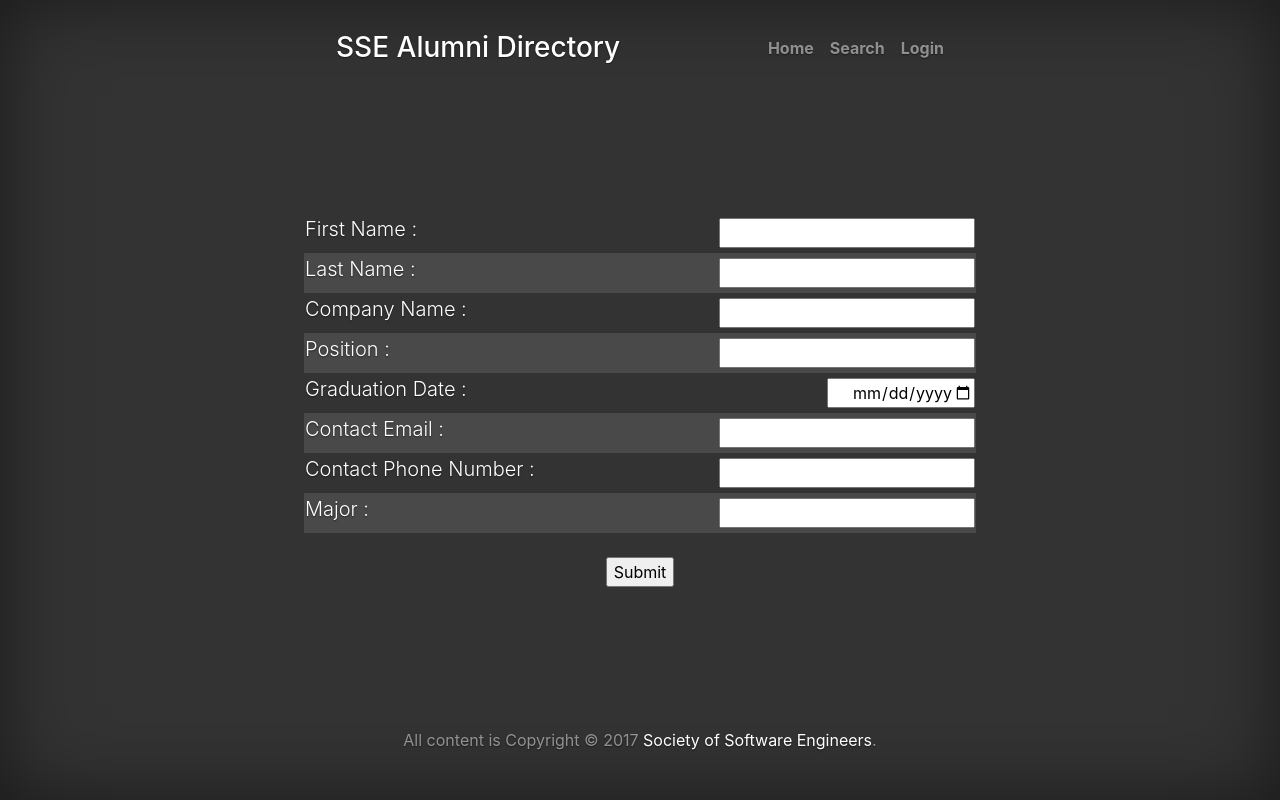
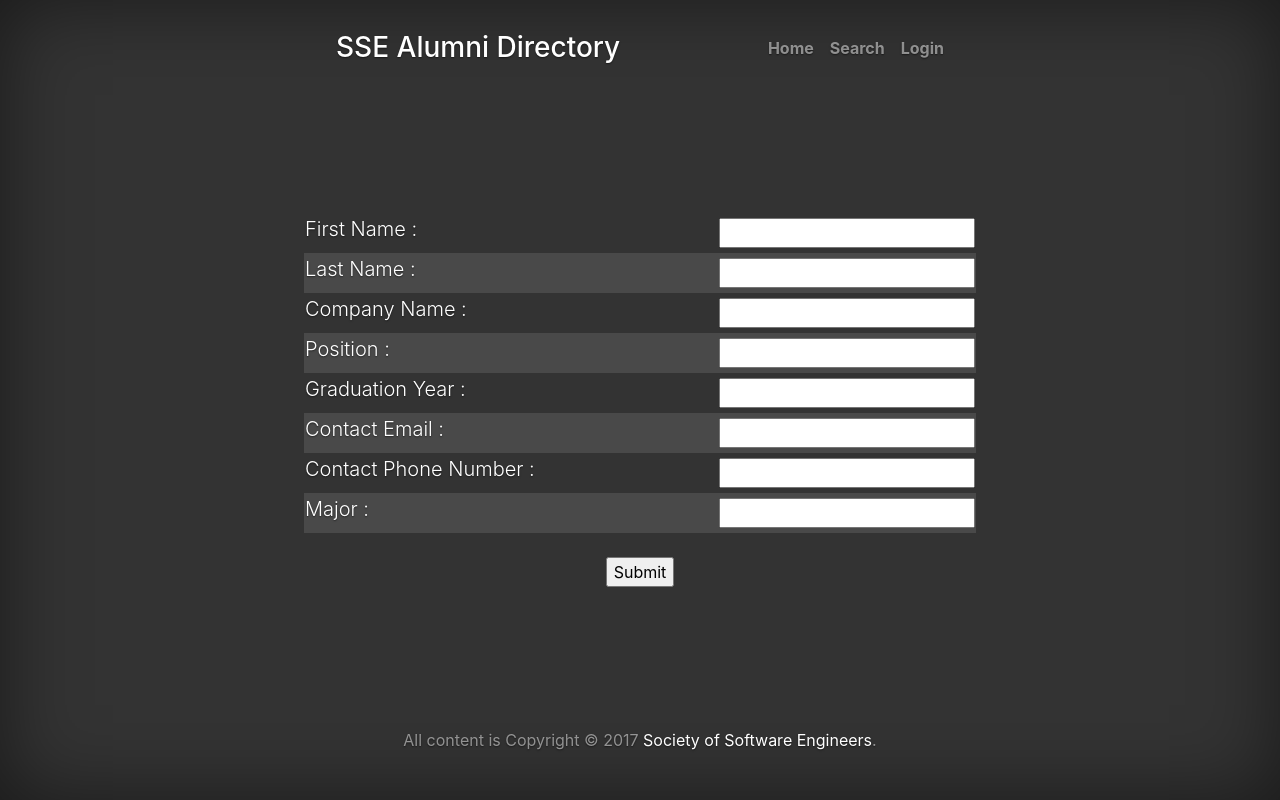
Before and after one commit to rit-sse/sse-alumni, a React (Create React App) app: page /profile in a window 1280 px wide. Built offline with nearby package versions, Linux system fonts and the light colour scheme.

Commit message:
Profile page finished for now.

```diff
--- a/src/components/Profile.js
+++ b/src/components/Profile.js
@@ -4,7 +4,6 @@ class Login extends Component {
   render() {
     return (
         <form>
-
             <table align='center'>
                 <tbody>
                 <tr id='odd'>
@@ -41,10 +40,10 @@ class Login extends Component {
                 </tr>
                 <tr id='odd'>
                     <td>
-                        <label class='lead'>Graduation Date : </label>
+                        <label class='lead'>Graduation Year : </label>
                     </td>
                     <td>
-                        <input type='date' class='pull-right'></input><br/>
+                        <input type='text' class='pull-right'></input><br/>
                     </td>
                 </tr>
                 <tr id='even'>
```
